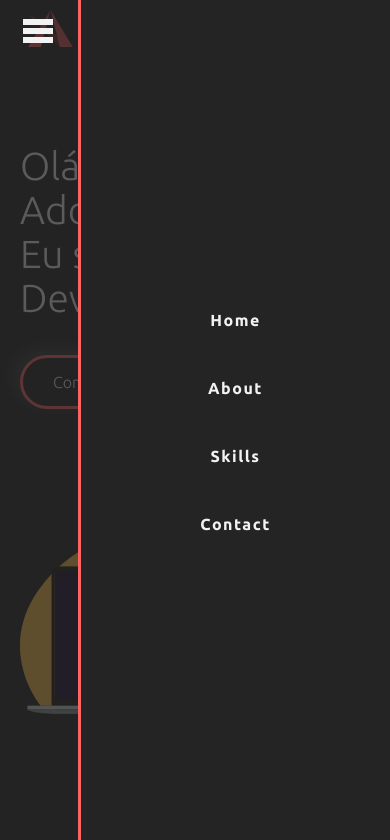
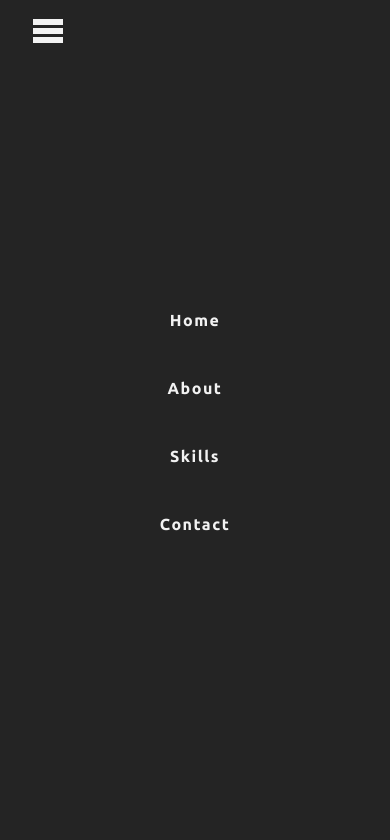
Before and after one commit to oAddson/website, a website built with webpack: page src/index.html in a window 390 px wide. Both pictures are taken after a click on the checkbox 347 px from the left and 31 px from the top of the page. Shown: the top 840 px of the page. Built offline with nearby package versions, Linux system fonts and the light colour scheme.

Commit message:
fix: mobile menu cover entire screen

```diff
--- a/src/scss/layout/_navigation.scss
+++ b/src/scss/layout/_navigation.scss
@@ -5,12 +5,12 @@
     justify-content: center;
     align-items: center;
     position: fixed;
-    right: -80%;
+    right: -100vw;
     background: #242424;
-    width: 80vw;
+    width: 100vw;
     height: 100vh;
     z-index: 2;
-    transition: right 0.35s cubic-bezier(0.55, 0.06, 0.68, 0.19), box-shadow 0.15s cubic-bezier(0.55, 0.06, 0.68, 0.19), border-left 0.15s cubic-bezier(0.55, 0.06, 0.68, 0.19);
+    transition: right 0.35s cubic-bezier(0.55, 0.06, 0.68, 0.19), box-shadow 0.15s cubic-bezier(0.55, 0.06, 0.68, 0.19);
     box-shadow: 0 0 0 0 #24242400;
     &_list {
         list-style: none;
@@ -47,16 +47,7 @@
         top: 11px;
         cursor: pointer;
         padding: 20px;
-    }
-    // Small devices (landscape phones, 576px and up)
-    @media (min-width: 576px) {
-
-    }
-
-    // Medium devices (tablets, 768px and up)
-    @media (min-width: 768px) {
-        width: 50vw;
-        right: -50%;
+        transition: left 0.35s cubic-bezier(0.55, 0.06, 0.68, 0.19);
     }
 
     // Large devices (desktops, 992px and up)
@@ -66,7 +57,6 @@
         height: auto;
         width: auto;
         right: auto;
-        border-left: none;
         &_switch {
             display: none;
         }
@@ -122,9 +112,12 @@
         }
     }
     &.-visible {
+        & .navigation_switch {
+            left: 28px;
+            right: auto;
+        }
         // Extra large devices (large desktops, 1200px and up)
         @media (max-width: 992px) {
-            border-left: 3px solid #FF6366;
             right: 0;
             box-shadow: -100vw 0 0 100vw #242424bb;
         }
```
